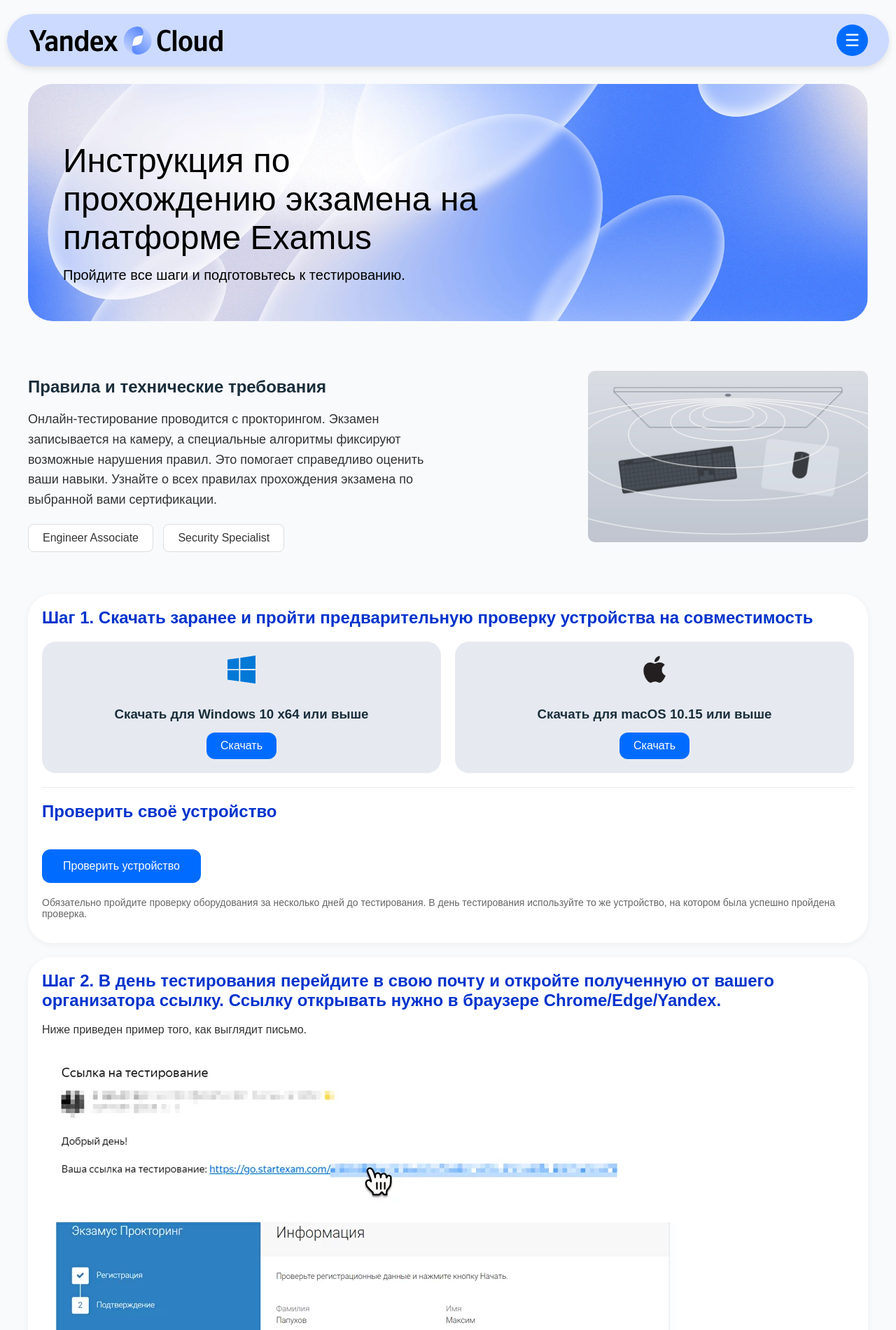
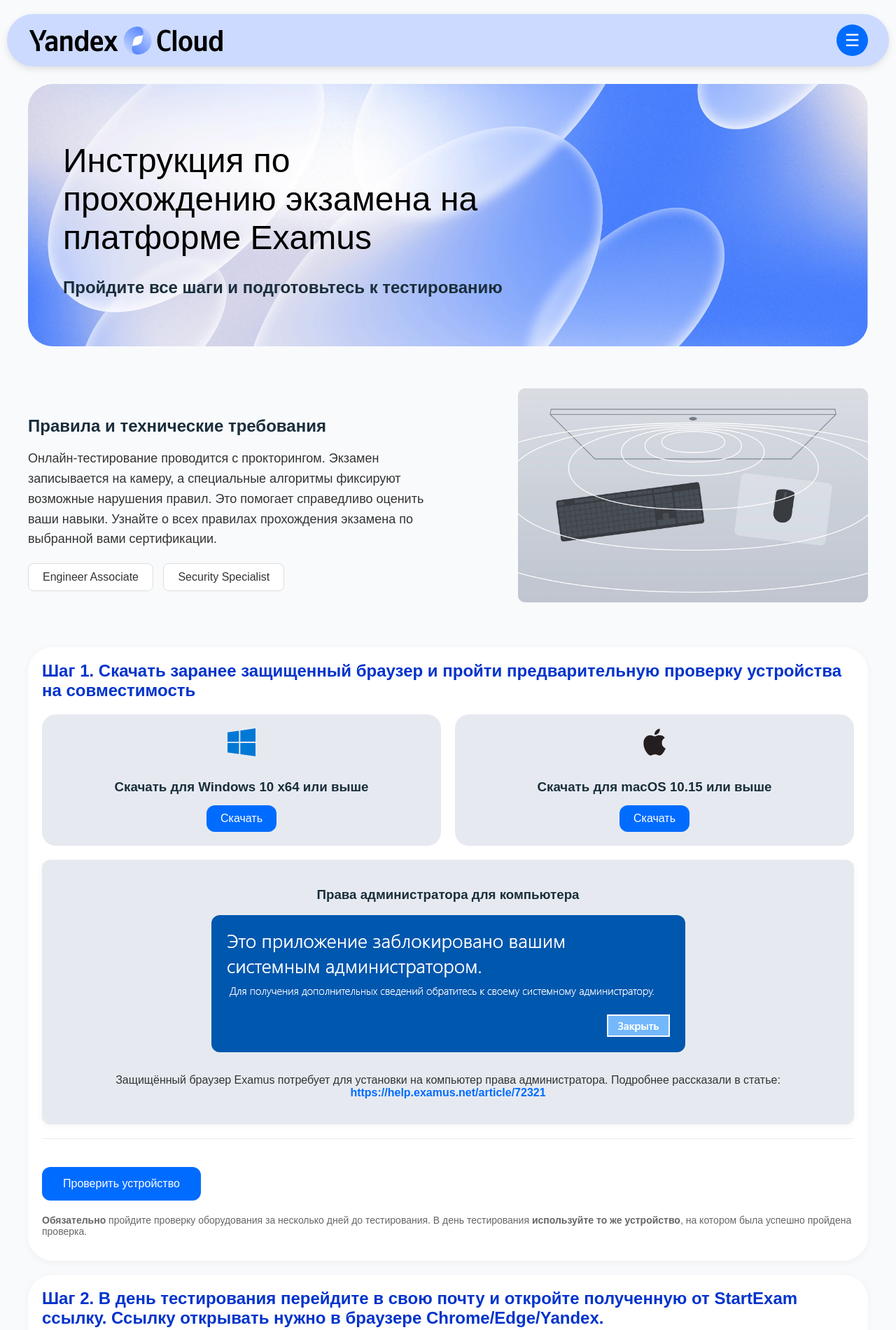
Before and after one commit to tsrhtt/Examus_page, a plain HTML site: page index.html in a window 1280 px wide. Shown: the top 1901 px of the page at 70% size. Drawn offline with Linux system fonts and the light colour scheme.

Commit message:
Tweaks to content and design

```diff
--- a/index.html
+++ b/index.html
@@ -142,6 +142,7 @@
             display: flex;
             align-items: center;
             justify-content: space-between;
+            gap: 20px;
             margin: 40px 0;
             padding: 20px 0;
         }
@@ -185,13 +186,14 @@
         }
 
         .requirements-image img {
-            max-width: 400px;
+            max-width: 500px;
+            width: 100%;
             border-radius: 10px;
         }
 
         /* Hero Section */
         .hero-section {
-            background-image: url('education-cover-2.png.webp'); /* Replace with your image */
+            background-image: url('education-cover-2.png.webp');
             background-size: cover;
             background-position: center;
             background-repeat: no-repeat;
@@ -476,6 +478,39 @@
             font-size: 14px;
             color: #999;
         }
+
+        /* Admin Rights Block */
+        .admin-rights-block {
+            background-color: #E6EAF0;
+            padding: 20px;
+            margin-top: 20px;
+            border-radius: 12px;
+            box-shadow: 0 2px 10px rgba(0, 0, 0, 0.05);
+            text-align: center;
+        }
+
+        .admin-rights-content {
+            display: flex;
+            flex-direction: column;
+            align-items: center;
+            justify-content: center;
+        }
+
+        .admin-rights-content img {
+            margin-bottom: 15px;
+        }
+
+        .action-link {
+            color: #006cff;
+            text-decoration: none;
+            font-weight: bold;
+            transition: color 0.3s;
+        }
+
+        .action-link:hover {
+            color: #0033cc;
+        }
+
     </style>
 </head>
 <body>
@@ -505,7 +540,7 @@
         <!-- Hero Section -->
         <div class="hero-section">
             <h1>Инструкция по прохождению экзамена на платформе Examus</h1>
-            <p>Пройдите все шаги и подготовьтесь к тестированию.</p>
+            <h2>Пройдите все шаги и подготовьтесь к тестированию</h2>
         </div>
 
         <!-- Rules and Technical Requirements Section -->
@@ -525,7 +560,7 @@
 
         <!-- Step 1: Download Section (No Animation) -->
         <div id="step1" class="step-section no-animation">
-            <h2>Шаг 1. Скачать заранее и пройти предварительную проверку устройства на совместимость</h2>
+            <h2>Шаг 1. Скачать заранее защищенный браузер и пройти предварительную проверку устройства на совместимость</h2>
             <div class="download-blocks">
                 <!-- Windows Block -->
                 <div class="download-block">
@@ -540,28 +575,37 @@
                     <a href="https://secure-browser.student.examus.net/current/examus/Examus.dmg" download>Скачать</a>
                 </div>
             </div>
+            <!-- Admin Rights Information -->
+            <div class="admin-rights-block">
+                <h3>Права администратора для компьютера</h3>
+                <div class="admin-rights-content">
+                    <img src="admin_permission.png" alt="Admin Rights Error" style="max-width: 100%; border-radius: 12px;">
+                    <p>Защищённый браузер Examus потребует для установки на компьютер права администратора.
+                    Подробнее рассказали в статье: <a href="https://help.examus.net/article/72321" target="_blank" class="action-link">https://help.examus.net/article/72321</a></p>
+                </div>
+            </div>
             <div class="divider"></div>
             <div class="device-check">
-                <h2>Проверить своё устройство</h2>
                 <a href="https://lms.demo.examus.net/web/start/syscheck_sb/" target="_blank">Проверить устройство</a>
-                <p>Обязательно пройдите проверку оборудования за несколько дней до тестирования. В день тестирования используйте то же устройство, на котором была успешно пройдена проверка.</p>
+                <p><strong>Обязательно</strong> пройдите проверку оборудования за несколько дней до тестирования. В день тестирования <strong>используйте то же устройство</strong>, на котором была успешно пройдена проверка.</p>
             </div>
         </div>
 
         <!-- Step 2 Section -->
         <div id="step2" class="step-section">
-            <h2>Шаг 2. В день тестирования перейдите в свою почту и откройте полученную от вашего организатора ссылку. Ссылку открывать нужно в браузере Chrome/Edge/Yandex.</h2>
+            <h2>Шаг 2. В день тестирования перейдите в свою почту и откройте полученную от StartExam ссылку. Ссылку открывать нужно в браузере Chrome/Edge/Yandex.</h2>
             <p>Ниже приведен пример того, как выглядит письмо.</p>
             <img src="2.png" alt="Example Screenshot">
-            <p>После открытия ссылки нажмите Начать.</p>
+            <p>После открытия ссылки нажмите <strong>Начать</strong>.</p>
         </div>
 
         <!-- Step 3 Section -->
         <div id="step3" class="step-section">
-            <h2>Шаг 3. Откроется Экзамус. Нажмите Запустить Систему Прокторинга.</h2>
+            <h2>Шаг 3. Откроется Экзамус.</h2>
+            <p>Нажмите <strong>Запустить Систему Прокторинга</strong>.</p>
             <img src="3.png" alt="Launch Proctoring">
             <div class="warning-block">
-                <strong>Важно!</strong> Тест будет запущен, если вы установили приложение в пункте 1 и 2. Если не установили - нажмите Скачать и установить систему прокторинга.
+                <strong>Важно!</strong> Тест будет запущен, если вы установили приложение в пункте 1. Если не установили - нажмите Скачать и установить систему прокторинга.
             </div>
         </div>
 
@@ -577,13 +621,14 @@
 
         <!-- Step 5 Section -->
         <div id="step5" class="step-section">
-            <h2>Шаг 5. Пройдите этапы проверки показа рабочего стола, ознакомления с правилами, проверки оборудования. После закрытия процессов будет запущено тестирование.</h2>
+            <h2>Шаг 5. Пройдите этапы проверки: покажите рабочий стол и оборудование, ознакомьтесь с правилами. После этого запустится тестирование.</h2>
             <img src="4.png" alt="Equipment Check">
         </div>
 
         <!-- Step 6 Section -->
         <div id="step6" class="step-section">
-            <h2>Шаг 6. Начните прохождение тестирования на платформе. Для завершения тестирования нажмите Ответить и завершить.</h2>
+            <h2>Шаг 6. Начните прохождение тестирования на платформе.</h2>
+            <p>Для завершения тестирования нажмите <strong>Ответить</strong> и <strong>Завершить</strong>.</p>
             <img src="5.png" alt="Start Testing">
         </div>
 
@@ -718,7 +763,18 @@
             <div class="faq-block" data-faq="8">
                 <h3>Написано, что не работает с выключенным JavaScript. Что делать?</h3>
                 <div class="faq-content">
-                    <p>(Комментарий: на изначальном сайте в этом пункте написана РОВНО та же информация, что и в предыдущем пункте "При входе вижу белый экран. Что делать?")</p>
+                    <p>Данная ошибка возникает из-за того, что страница тестирования не загрузилась, чаще всего из-за проблем с интернет-соединением.</p>
+                    <p><strong>Для её решения рекомендуем следующее:</strong></p>
+                    <ul>
+                        <li>Отключить VPN, если вы его используете, и перезагрузить приложение;</li>
+                        <li>Если вы используете macOS, то отключите IPv6. Перейти в меню Apple > Системные настройки > Сеть > у своей сети выбрать Подробное > IPv6 выключить, либо выбрать Вручную:
+                            <a href="https://support.apple.com/ru-ru/guide/mac-help/mchlp2591/mac" target="_blank">ссылка на инструкцию</a>
+                        </li>
+                        <li>Если у вас iPhone и macOS находятся в одной сети и подключены в одной сети, то отключите какое-то из устройств, оставьте только одно устройство подключенным.</li>
+                        <li>Попробуйте подключиться к более быстрой сети интернет.</li>
+                        <li>Попробуйте перезагрузить страницу в защищённом браузере, нажав на кнопку в меню справа "Перезагрузить".</li>
+                    </ul>
+                    <p><strong>Источник:</strong> <a href="https://help.examus.net/article/65185" target="_blank">https://help.examus.net/article/65185</a></p>
                 </div>
             </div>
 
@@ -791,7 +847,7 @@
                 </div>
                 <div class="footer-contacts">
                     <h3>Контакты</h3>
-                    <a href="https://t.me/examusbot" target="_blank" class="contact-link">Телеграм Бот поддержки</a>
+                    <a href="https://t.me/examusbot" target="_blank" class="contact-link">Телеграм-Бот поддержки</a>
                     <a href="mailto:support@examus.com" class="contact-link">Почта поддержки</a>
                 </div>
             </div>
```
Also changed, not shown: admin_permission.png (added).
